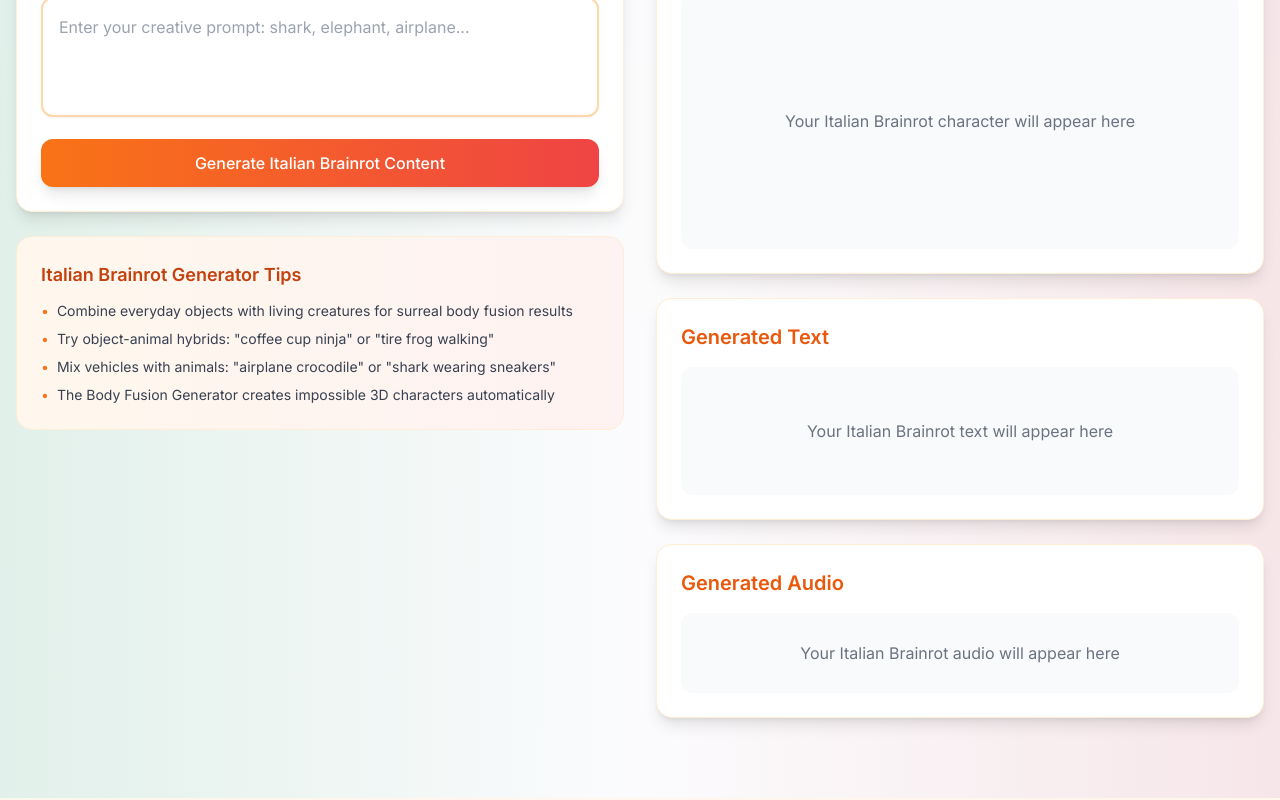
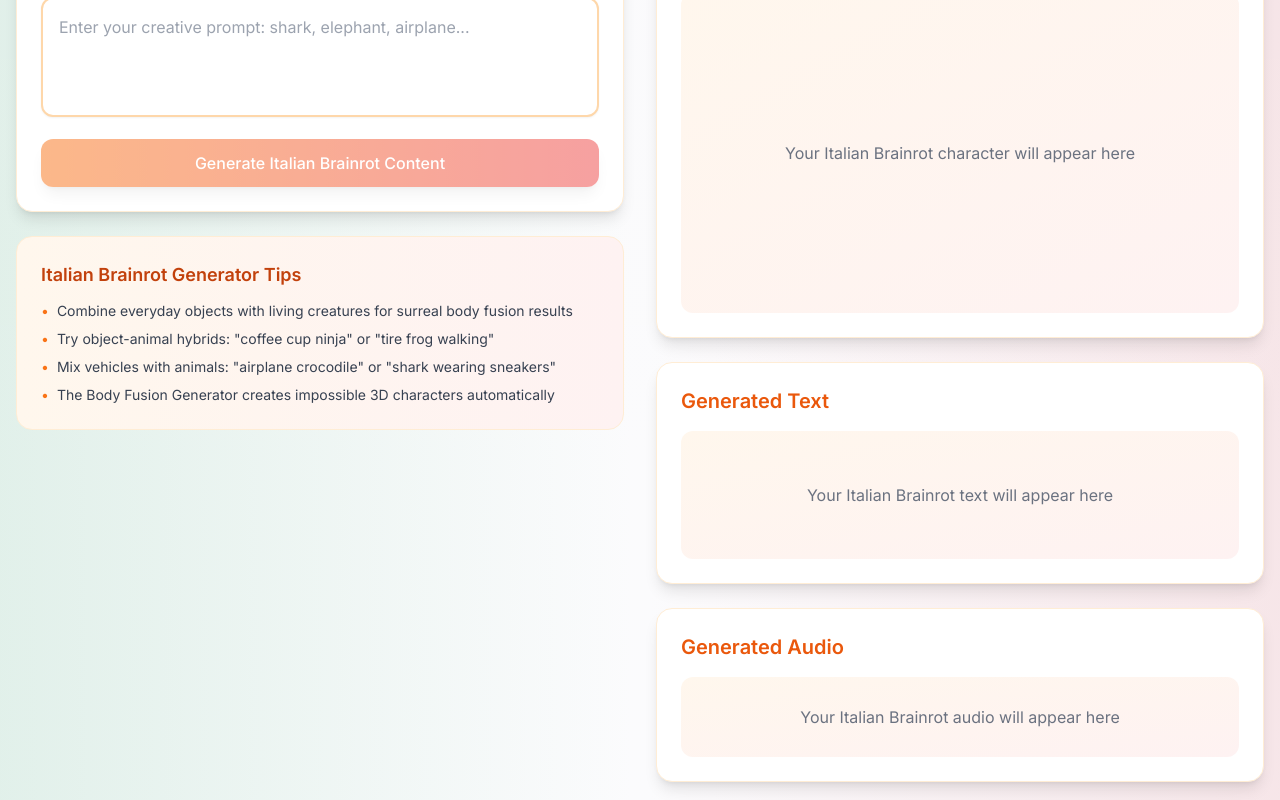
Before and after one commit to shijiu668/aiibg, a Next.js app: page /italian-brainrot-generator in a window 1280 px wide. Shown: the part 340-1140 px from the top of the page. Built offline with nearby package versions, Linux system fonts and the light colour scheme.

Commit message:
优化性能

```diff
--- a/src/app/italian-brainrot-generator/page.tsx
+++ b/src/app/italian-brainrot-generator/page.tsx
@@ -1,6 +1,6 @@
 "use client";
 
-import { useState, useRef, useEffect } from "react";
+import { useState, useRef, useEffect, useCallback, startTransition } from "react";
 import { BeatLoader } from "react-spinners";
 import Link from "next/link";
 
@@ -41,33 +41,36 @@ export default function ItalianBrainrotGenerator() {
         };
     }, [isGenerating]);
 
-    const handleGenerate = async () => {
+    const handleGenerate = useCallback(async () => {
         if (!prompt.trim()) {
             setError("Please enter a prompt word");
             return;
         }
 
-        // 重置所有状态
+        // 防止重复点击
+        if (isGenerating) return;
+
+        // 使用 startTransition 优化用户交互响应
+        startTransition(() => {
             setError("");
             setIsGenerating(true);
             setImageUrl("");
             setImageLoading(true);
             setImageError("");
-
             setText("");
             setTextLoading(true);
             setTextError("");
-
             setAudioUrl("");
             setAudioLoading(false);
             setAudioError("");
+        });
 
-        // 独立生成图片
+        // 延迟执行 API 调用，让状态更新先完成
+        setTimeout(() => {
             generateImage(prompt);
-
-        // 独立生成文本
             generateText(prompt);
-    };
+        }, 0);
+    }, [prompt, isGenerating]);
 
     // 生成图片的函数 - 使用新的API路由
     // 生成图片的函数 - 先处理提示词，再生成图片
@@ -281,9 +284,9 @@ export default function ItalianBrainrotGenerator() {
                                 />
                                 {error && <p className="text-red-500 text-sm">{error}</p>}
                                 <button
-                                    className="w-full bg-gradient-to-r from-orange-500 to-red-500 text-white font-medium py-3 px-6 rounded-xl shadow-lg transition-all duration-300 transform hover:scale-105 hover:shadow-xl focus:outline-none disabled:opacity-50 disabled:cursor-not-allowed"
+                                    className="w-full bg-gradient-to-r from-orange-500 to-red-500 text-white font-medium py-3 px-6 rounded-xl shadow-lg transition-all duration-300 transform hover:scale-105 hover:shadow-xl focus:outline-none disabled:opacity-50 disabled:cursor-not-allowed active:scale-95"
                                     onClick={handleGenerate}
-                                    disabled={isGenerating}
+                                    disabled={isGenerating || !prompt.trim()}
                                 >
                                     {isGenerating ? (
                                         <div className="flex items-center justify-center">
@@ -326,90 +329,97 @@ export default function ItalianBrainrotGenerator() {
                         {/* 图片结果 */}
                         <div className="bg-white rounded-2xl shadow-lg p-6 border border-orange-100">
                             <h3 className="text-xl font-semibold mb-4 text-orange-600">Generated Image</h3>
+                            <div className="flex justify-center">
+                                <div
+                                    className="bg-gradient-to-br from-orange-50 to-red-50 rounded-xl flex justify-center items-center"
+                                    style={{
+                                        width: "100%",
+                                        height: "320px", // 固定高度 (max-h-80 = 320px)
+                                        maxWidth: "600px"
+                                    }}
+                                >
                                     {imageLoading ? (
-                                <div className="flex justify-center items-center bg-gradient-to-br from-orange-50 to-red-50 rounded-xl h-64">
                                         <div className="text-center">
                                             <BeatLoader color="#ea580c" size={12} />
                                             <p className="text-orange-600 mt-3">Creating Italian Brainrot character...</p>
                                         </div>
-                                </div>
                                     ) : imageError ? (
-                                <div className="flex justify-center items-center bg-red-50 rounded-xl h-40">
                                         <p className="text-red-500 text-center px-4">{imageError}</p>
-                                </div>
                                     ) : imageUrl ? (
-                                <div className="flex justify-center">
                                         <img
                                             src={imageUrl}
                                             alt="Generated Italian Brainrot Character"
-                                        className="rounded-xl object-contain max-h-80 shadow-lg"
+                                            className="rounded-xl object-contain shadow-lg"
+                                            style={{
+                                                maxHeight: "100%",
+                                                maxWidth: "100%",
+                                                width: "auto",
+                                                height: "auto"
+                                            }}
+                                            loading="lazy"
+                                            decoding="async"
                                         />
+                                    ) : (
+                                        <p className="text-gray-500">Your Italian Brainrot character will appear here</p>
+                                    )}
                                 </div>
-                            ) : (
-                                <div className="flex justify-center items-center bg-gray-50 rounded-xl h-64">
-                                    <p className="text-gray-500">Your Italian Brainrot character will appear here</p>
                             </div>
-                            )}
                         </div>
 
                         {/* 文本结果 */}
                         <div className="bg-white rounded-2xl shadow-lg p-6 border border-orange-100">
                             <h3 className="text-xl font-semibold mb-4 text-orange-600">Generated Text</h3>
+                            <div
+                                className="bg-gradient-to-br from-orange-50 to-red-50 rounded-xl flex items-center justify-center"
+                                style={{ minHeight: "128px" }} // 固定最小高度 (h-32 = 128px)
+                            >
                                 {textLoading ? (
-                                <div className="flex justify-center items-center bg-gradient-to-br from-orange-50 to-red-50 rounded-xl h-32">
-                                    <div className="text-center">
+                                    <div className="text-center py-4">
                                         <BeatLoader color="#ea580c" size={10} />
                                         <p className="text-orange-600 mt-3">Writing Italian Brainrot story...</p>
                                     </div>
-                                </div>
                                 ) : textError ? (
-                                <div className="flex justify-center items-center bg-red-50 rounded-xl h-24">
                                     <p className="text-red-500 text-center px-4">{textError}</p>
-                                </div>
                                 ) : text ? (
-                                <div className="bg-gradient-to-br from-orange-50 to-red-50 rounded-xl p-4">
+                                    <div className="w-full p-4">
                                         <p className="italic text-gray-700 leading-relaxed">{text}</p>
                                     </div>
                                 ) : (
-                                <div className="flex justify-center items-center bg-gray-50 rounded-xl h-32">
                                     <p className="text-gray-500">Your Italian Brainrot text will appear here</p>
+                                )}
                             </div>
-                            )}
                         </div>
 
                         {/* 音频结果 */}
                         <div className="bg-white rounded-2xl shadow-lg p-6 border border-orange-100">
                             <h3 className="text-xl font-semibold mb-4 text-orange-600">Generated Audio</h3>
+                            <div
+                                className="bg-gradient-to-br from-orange-50 to-red-50 rounded-xl flex items-center justify-center"
+                                style={{ minHeight: "80px" }} // 固定最小高度 (h-20 = 80px)
+                            >
                                 {audioLoading ? (
-                                <div className="flex justify-center items-center bg-gradient-to-br from-orange-50 to-red-50 rounded-xl h-20">
-                                    <div className="text-center">
+                                    <div className="text-center py-4">
                                         <BeatLoader color="#ea580c" size={8} />
                                         <p className="text-orange-600 mt-2">Creating Italian voice...</p>
                                     </div>
-                                </div>
                                 ) : audioError ? (
-                                <div className="flex justify-center items-center bg-red-50 rounded-xl h-20">
                                     <p className="text-red-500 text-center px-4">{audioError}</p>
-                                </div>
                                 ) : audioUrl ? (
-                                <div className="bg-gradient-to-br from-orange-50 to-red-50 rounded-xl p-4">
+                                    <div className="w-full p-4">
                                         <audio ref={audioRef} controls className="w-full">
                                             <source src={audioUrl} type="audio/wav" />
                                             Your browser does not support the audio element.
                                         </audio>
                                     </div>
                                 ) : text ? (
-                                <div className="flex justify-center items-center bg-gradient-to-br from-orange-50 to-red-50 rounded-xl h-20">
-                                    <div className="text-center">
+                                    <div className="text-center py-4">
                                         <BeatLoader color="#ea580c" size={8} />
                                         <p className="text-orange-600">Preparing Italian voice generation...</p>
                                     </div>
+                                ) : (
+                                    <p className="text-gray-500">Your Italian Brainrot audio will appear here</p>
+                                )}
                             </div>
-                            ) : (
-                                <div className="flex justify-center items-center bg-gray-50 rounded-xl h-20">
-                                    <p className="text-gray-500">Your Italian Brainrot audio will appear here</p>
-                                </div>
-                            )}
                         </div>
                     </div>
                 </div>
```
Also changed, not shown: src/app/page.tsx (+17 -10 lines). Lines whose indentation alone changed are shown as unchanged.
